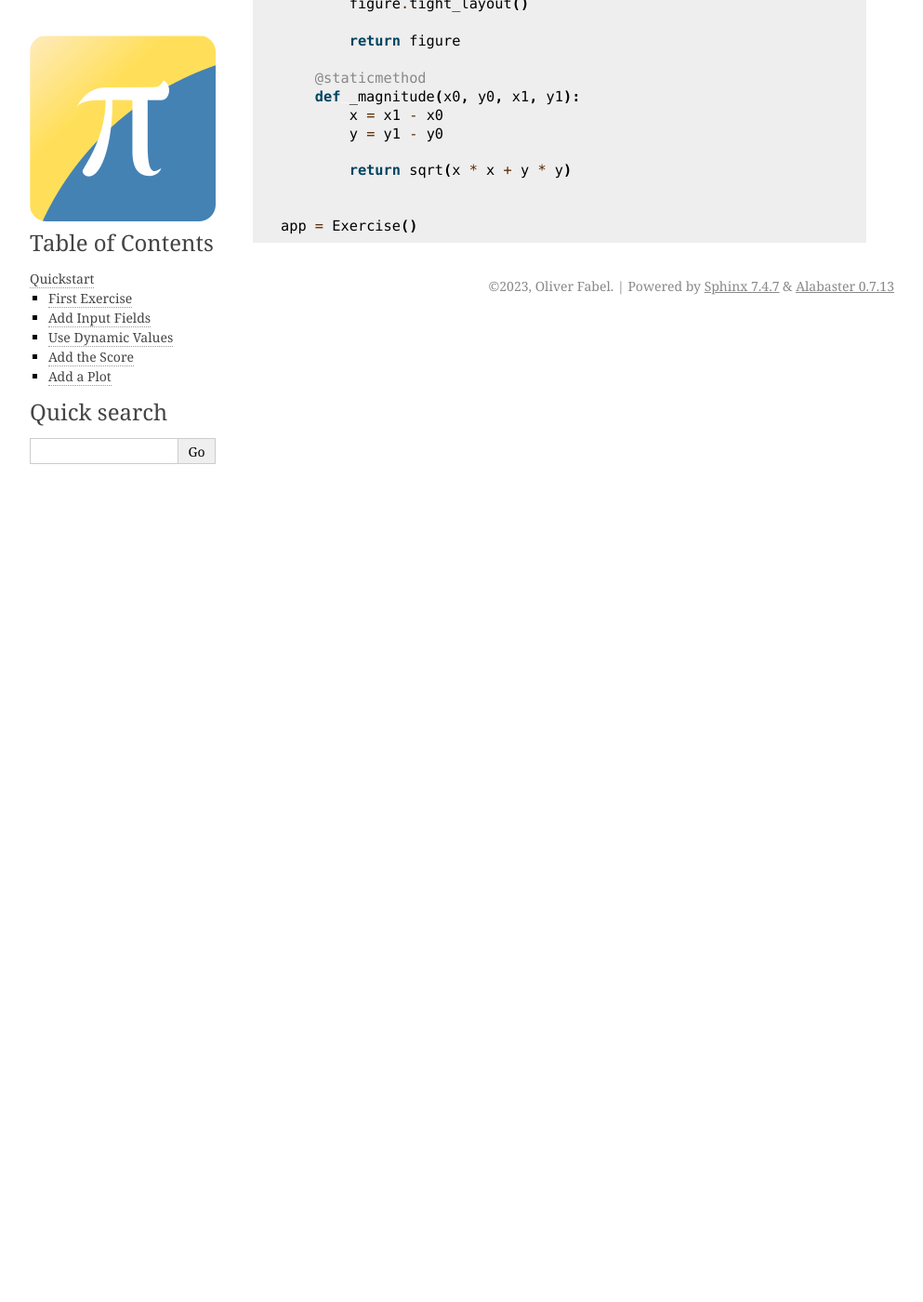
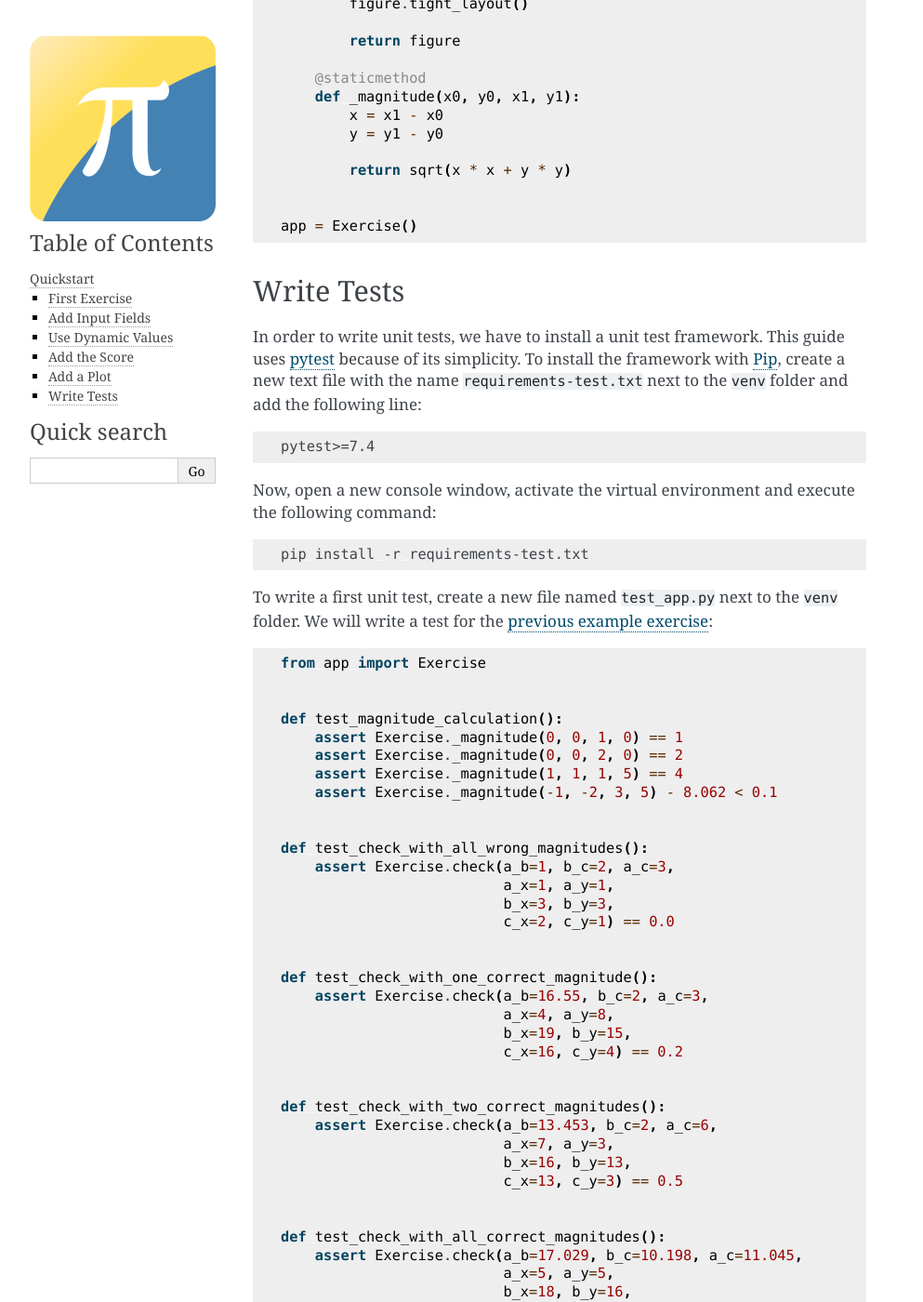
Before and after one commit to ofabel/pytm-bootstrap, a Sphinx documentation site: the page built from docs/quickstart.md, in a window 1280 px wide and 1400 px high, scrolled down 9246 px. Shown: the whole window at 93% size, without its empty margins (148-1141 px from the left). Built offline with Sphinx 7.4.7, drawn with Linux system fonts in a browser that asks for light colours; some of the changed text lies outside the part shown.

Commit message:
add unit test chapter

````diff
--- /dev/null
+++ b/docs/code/test.py
@@ -0,0 +1,36 @@
+from app import Exercise
+
+
+def test_magnitude_calculation():
+    assert Exercise._magnitude(0, 0, 1, 0) == 1
+    assert Exercise._magnitude(0, 0, 2, 0) == 2
+    assert Exercise._magnitude(1, 1, 1, 5) == 4
+    assert Exercise._magnitude(-1, -2, 3, 5) - 8.062 < 0.1
+
+
+def test_check_with_all_wrong_magnitudes():
+    assert Exercise.check(a_b=1, b_c=2, a_c=3,
+                          a_x=1, a_y=1,
+                          b_x=3, b_y=3,
+                          c_x=2, c_y=1) == 0.0
+
+
+def test_check_with_one_correct_magnitude():
+    assert Exercise.check(a_b=16.55, b_c=2, a_c=3,
+                          a_x=4, a_y=8,
+                          b_x=19, b_y=15,
+                          c_x=16, c_y=4) == 0.2
+
+
+def test_check_with_two_correct_magnitudes():
+    assert Exercise.check(a_b=13.453, b_c=2, a_c=6,
+                          a_x=7, a_y=3,
+                          b_x=16, b_y=13,
+                          c_x=13, c_y=3) == 0.5
+
+
+def test_check_with_all_correct_magnitudes():
+    assert Exercise.check(a_b=17.029, b_c=10.198, a_c=11.045,
+                          a_x=5, a_y=5,
+                          b_x=18, b_y=16,
+                          c_x=16, c_y=6) == 1.0
--- a/docs/quickstart.md
+++ b/docs/quickstart.md
@@ -103,7 +103,51 @@ return statement. Otherwise, the grade will not be sent to the {term}`LMS`.
 
 The score is a float value between 0.0 and 1.0. Where 0.0 is the lowest and 1.0 the highest achievable grade.
 
+(add-a-plot)=
+
 ## Add a Plot
 
 ```{literalinclude} ./code/add-plot.py
 ```
+
+## Write Tests
+
+In order to write unit tests, we have to install a unit test framework. This guide
+uses [pytest](https://docs.pytest.org/) because of its simplicity. To install the framework
+with [Pip](https://pip.pypa.io/en/stable/), create a new text file with the name `requirements-test.txt` next to
+the `venv` folder and add the following line:
+
+```text
+pytest>=7.4
+```
+
+Now, open a new console window, activate the virtual environment and execute the following command:
+
+```shell
+pip install -r requirements-test.txt
+```
+
+To write a first unit test, create a new file named `test_app.py` next to the `venv` folder. We will write a test for
+the [previous example exercise](#add-a-plot):
+
+```{literalinclude} ./code/test.py
+```
+
+To execute the tests, activate the virtual environment in a new console window and execute the following command:
+
+```shell
+pytest
+```
+
+You should observe the following output:
+
+```text
+======================= test session starts ========================
+platform linux -- Python 3.11.3, pytest-7.4.0, pluggy-1.2.0
+rootdir: /home/sweet/pytm-example/plot
+collected 5 items
+
+test_app.py .....                                            [100%]
+
+======================== 5 passed in 0.48s =========================
+```
````
Also changed, not shown: docs/installation.md (+1 -1 lines).
